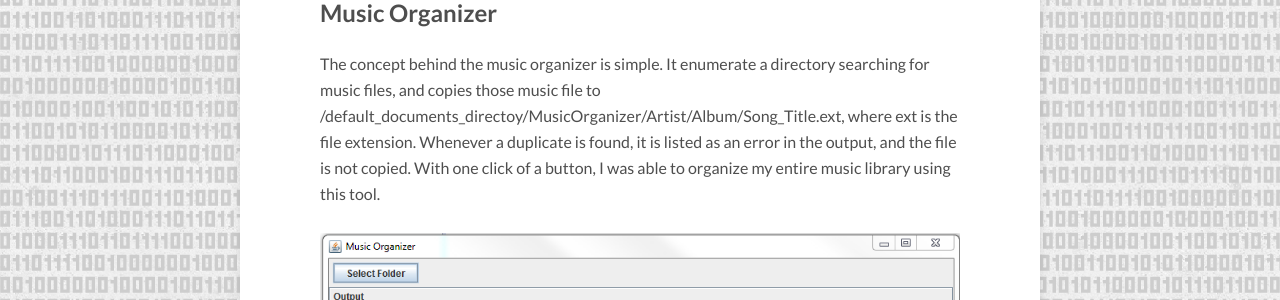
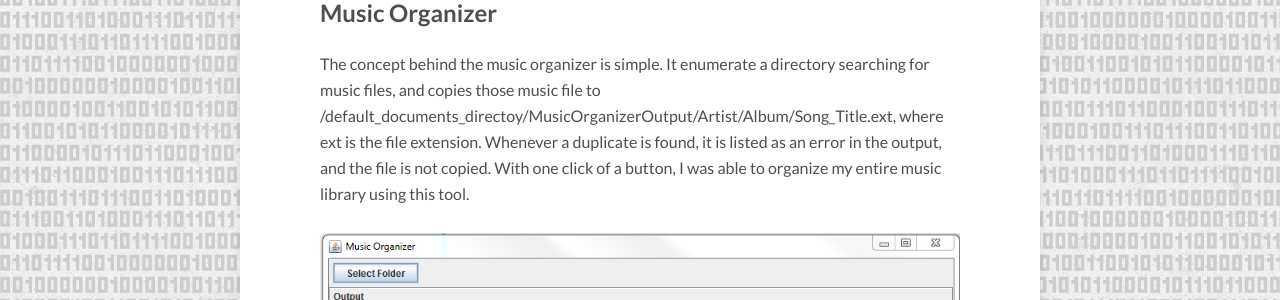
Before and after one commit to JacobMDavidson/JacobMDavidson.github.io, a Jekyll site: the page built from _posts/desktop/2015-08-02-music-organizer.md, in a window 1280 px wide and 1400 px high, scrolled down 1165 px. Shown: the part 206-506 px from the top of the window. Built offline with Jekyll 4.4.1, drawn with Linux system fonts in a browser that asks for light colours; nearby versions of some CDN libraries; some of the changed text lies outside the part shown.

Commit message:
Corrected error in MusicOrganizer post

```diff
--- a/_posts/desktop/2015-08-02-music-organizer.md
+++ b/_posts/desktop/2015-08-02-music-organizer.md
@@ -27,7 +27,7 @@
 
 ## Music Organizer
 
-The concept behind the music organizer is simple. It enumerate a directory searching for music files, and copies those music file to /default_documents_directoy/MusicOrganizer/Artist/Album/Song_Title.ext, where ext is the file extension. Whenever a duplicate is found, it is listed as an error in the output, and the file is not copied. With one click of a button, I was able to organize my entire music library using this tool.
+The concept behind the music organizer is simple. It enumerate a directory searching for music files, and copies those music file to /default_documents_directoy/MusicOrganizerOutput/Artist/Album/Song_Title.ext, where ext is the file extension. Whenever a duplicate is found, it is listed as an error in the output, and the file is not copied. With one click of a button, I was able to organize my entire music library using this tool.
 
 <figure style="text-align: center">
     <img src="{{ site.url }}/images/desktop/music-organizer-gui1.png" alt="">
@@ -39,7 +39,7 @@
     <img src="{{ site.url }}/images/desktop/music-organizer-gui2.png" alt="">
 </figure>
 
-When a folder is selected, the application uses a SimpleFileVisitor to enumerate the directory. The extension for each visited file is checked to determine if it is a mp3, m4a, or m4p file. If it is a music file, the artist, album, and song title are extracted using the [Jaudiotagger](http://www.jthink.net/jaudiotagger/) library, and the file is copied to /default_documents_directoy/MusicOrganizer/Artist/Album/Song_Title.ext using the [Commons IO](http://commons.apache.org/proper/commons-io/) library. If that song already exists, an error message is added to a running list of errors. Once completed, all error messages are displayed in the output table allowing the user to review the duplicate files. Note, the source files are not deleted during the migration to ensure no files are lost during the process. The user must manually delete the source files if he or she wants.
+When a folder is selected, the application uses a SimpleFileVisitor to enumerate the directory. The extension for each visited file is checked to determine if it is a mp3, m4a, or m4p file. If it is a music file, the artist, album, and song title are extracted using the [Jaudiotagger](http://www.jthink.net/jaudiotagger/) library, and the file is copied to /default_documents_directoy/MusicOrganizerOutput/Artist/Album/Song_Title.ext using the [Commons IO](http://commons.apache.org/proper/commons-io/) library. If that song already exists, an error message is added to a running list of errors. Once completed, all error messages are displayed in the output table allowing the user to review the duplicate files. Note, the source files are not deleted during the migration to ensure no files are lost during the process. The user must manually delete the source files if he or she wants.
 
 #### Features:
 
```
Also changed, not shown: other parts of _posts/desktop/2015-08-02-music-organizer.md (+1 -1 lines).
